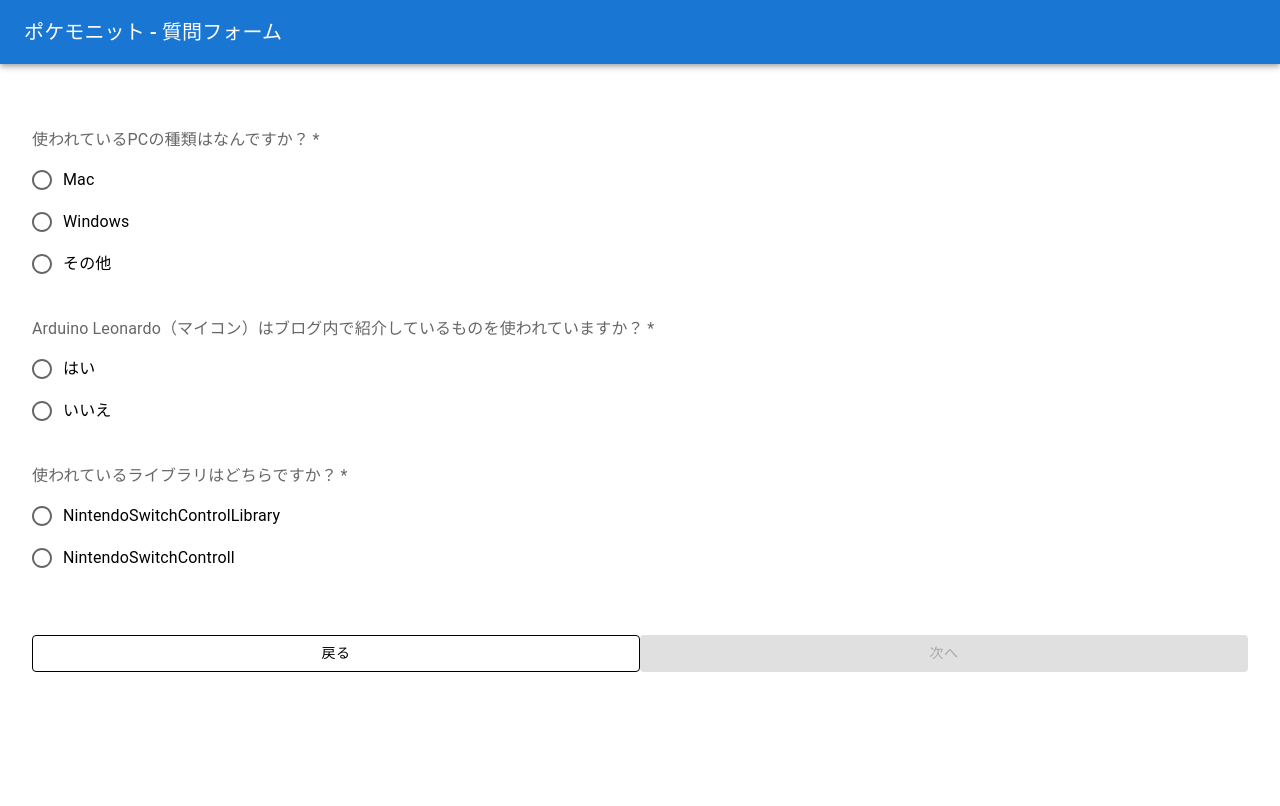
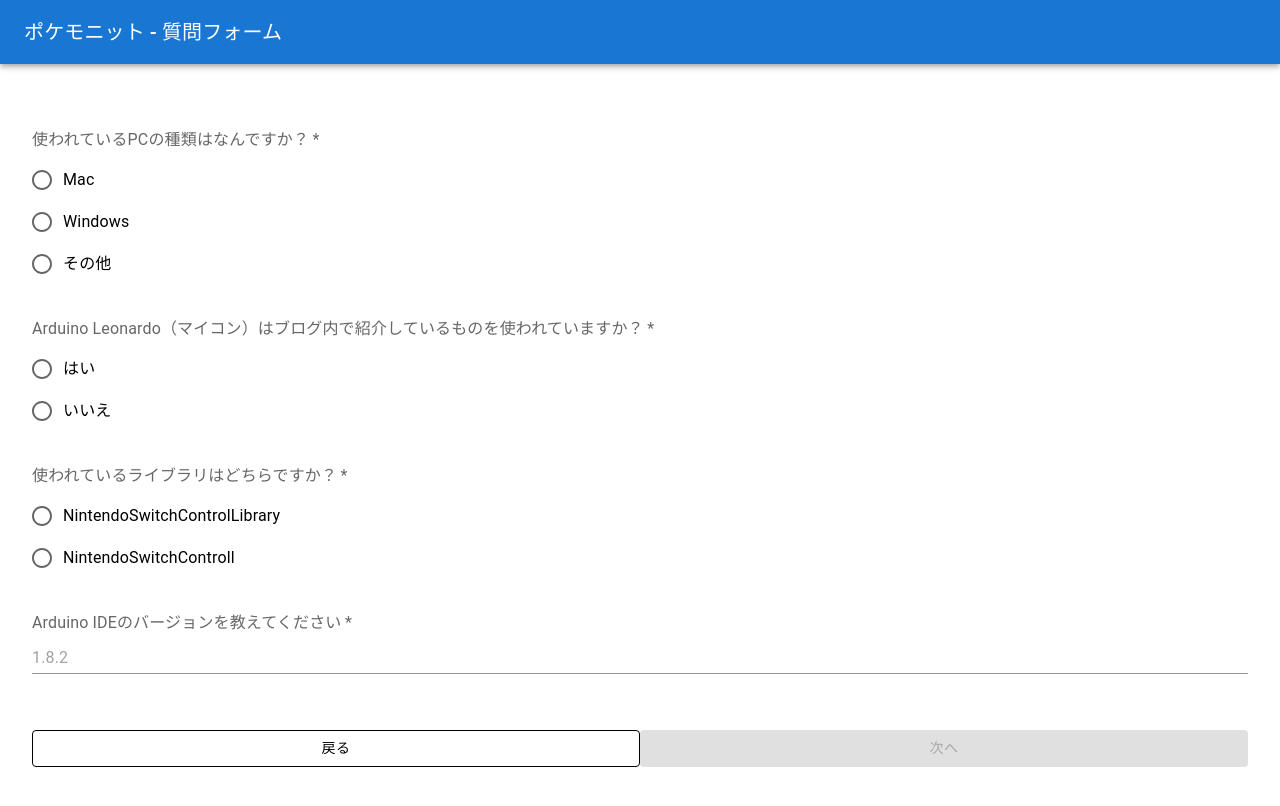
Before and after one commit to lefmarna/contact.pokemonit, a Next.js app: page /setup in a window 1280 px wide. Shown: the top 806 px of the page. Built offline with nearby package versions, Linux system fonts and the light colour scheme.

Commit message:
feat: Arduino IDEのバージョン情報の入力欄を追加

```diff
--- a/pages/setup/index.tsx
+++ b/pages/setup/index.tsx
@@ -1,4 +1,4 @@
-import { Box, TextField } from '@mui/material'
+import { Box, FormControl, FormLabel, TextField } from '@mui/material'
 import type { NextPage } from 'next'
 import { useRouter } from 'next/router'
 import { ChangeEvent, useState } from 'react'
@@ -45,11 +45,19 @@
     setLibraryValue(e.target.value)
   }
 
+  // 使われているArduino IDEのバージョンを教えてください。
+  const [arduinoValue, setArduinoValue] = useState('')
+  const onChangeArduinoValue = (e: ChangeEvent<HTMLInputElement>) => {
+    setArduinoValue(e.target.value)
+  }
+  const versionRegexp = /^\d{1,2}.\d{1,2}.\d{1,3}$/
+
   const disabled =
     computerValue === '' ||
     (computerValue === 'other' && computerTextfield === '') ||
     miconValue === '' ||
-    libraryValue === ''
+    libraryValue === '' ||
+    !versionRegexp.test(arduinoValue)
   const router = useRouter()
   const onClickRouterBack = () => {
     router.back()
@@ -75,6 +83,18 @@
         </RadioForm>
         <RadioForm formLabel={miconTitle} items={miconItems} handleChange={onChangeMiconValue} />
         <RadioForm formLabel={libraryTitle} items={libraryItems} handleChange={onChangeLibraryValue} />
+        <FormControl sx={{ width: 1, mb: 4 }}>
+          <FormLabel id='radio-buttons-group-label' filled required>
+            Arduino IDEのバージョンを教えてください
+          </FormLabel>
+          <TextField
+            variant='standard'
+            value={arduinoValue}
+            onChange={onChangeArduinoValue}
+            placeholder='1.8.2'
+            sx={{ mt: 1 }}
+          />
+        </FormControl>
         <Box sx={{ display: 'flex', justifyContent: 'space-around', alignItems: 'center', width: 1, mt: 3 }}>
           <RouterButton onClick={onClickRouterBack} variant='outlined' color='inherit'>
             戻る
```
